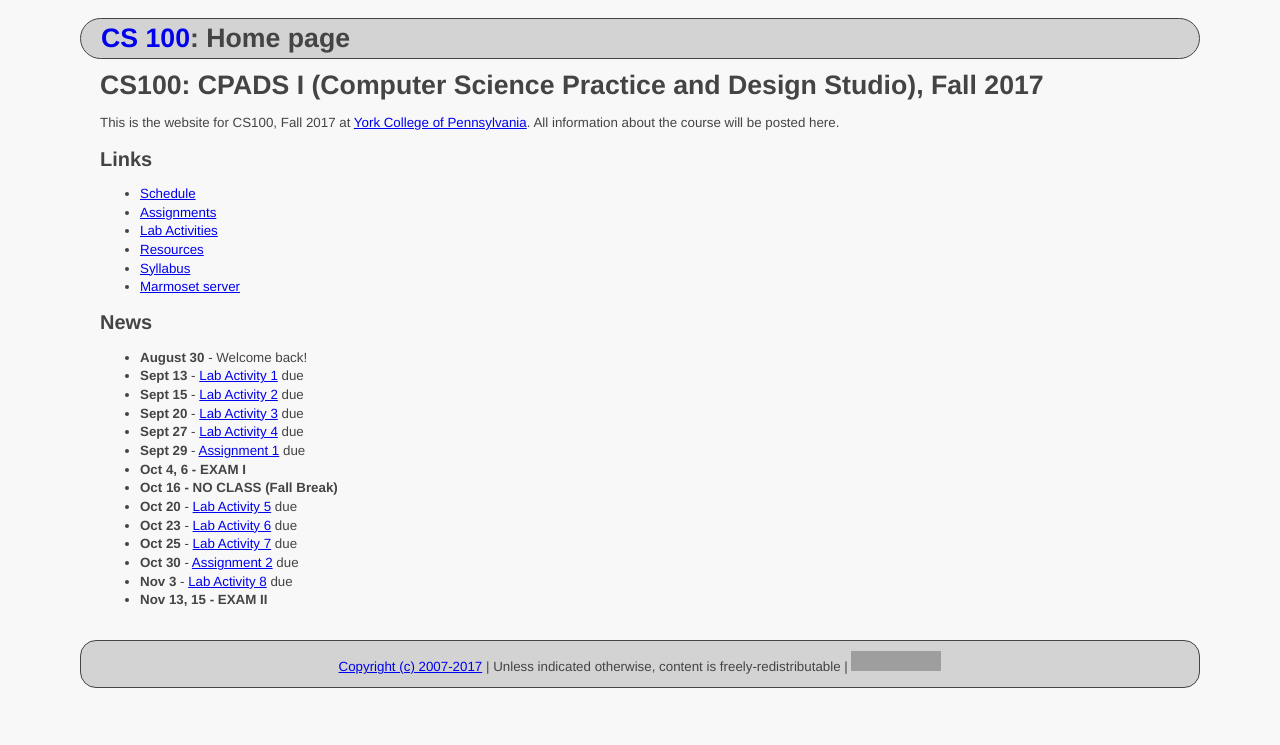
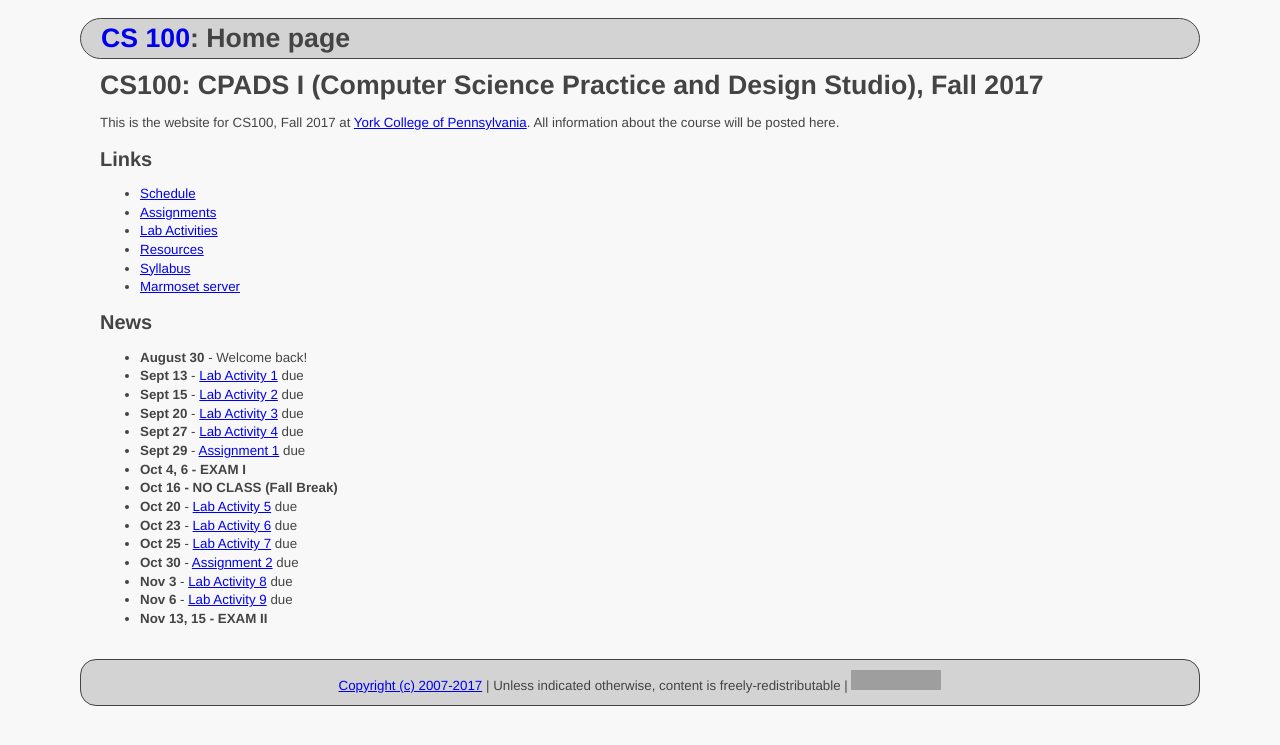
Before and after one commit to ycpcs/cs100-fall2017, a Jekyll site: the page built from index.md, in a window 1280 px wide. Shown: the top 745 px of the page. Built offline with Jekyll 4.4.1, drawn with Linux system fonts in a browser that asks for light colours; grey boxes are pictures that could not be loaded.

Commit message:
add lab 9
add lab 9

```diff
--- a/index.md
+++ b/index.md
@@ -33,6 +33,7 @@ All information about the course will be posted here.
 * **Oct 25** - [Lab Activity 7](labs/CPADS_Lab7.pdf) due
 * **Oct 30** - [Assignment 2](assign/CPADS_Assign2.pdf) due
 * **Nov 3** -  [Lab Activity 8](labs/CPADS_Lab8.pdf) due
+* **Nov 6** -  [Lab Activity 9](labs/CPADS_Lab9.pdf) due
 * **Nov 13, 15 - EXAM II**
 
 <!--
```
Also changed, not shown: labs/index.md (+1 -0 lines), 1 other file.
